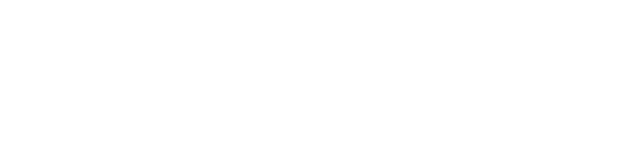
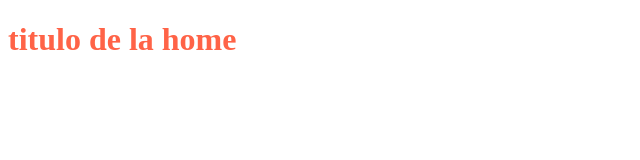
Before and after one commit to israelazdj/proyecto3_git, a plain HTML site: page index.html in a window 1280 px wide. Shown: the whole page, without its empty margins (0-640 px from the left). Drawn offline with Linux system fonts and the light colour scheme.

Commit message:
titulo de pagina con estilos

```diff
--- a/css/style.css
+++ b/css/style.css
@@ -0,0 +1,3 @@
+h1{
+    color: tomato;
+}
--- a/index.html
+++ b/index.html
@@ -8,7 +8,9 @@
   </head>
   <body>
     <div class="wrapper">
-      <div class="header"></div>
+      <div class="header">
+        <h1>titulo de la home</h1>
+      </div>
       <div class="main"></div>
       <div class="footer"></div>
     </div>
```
